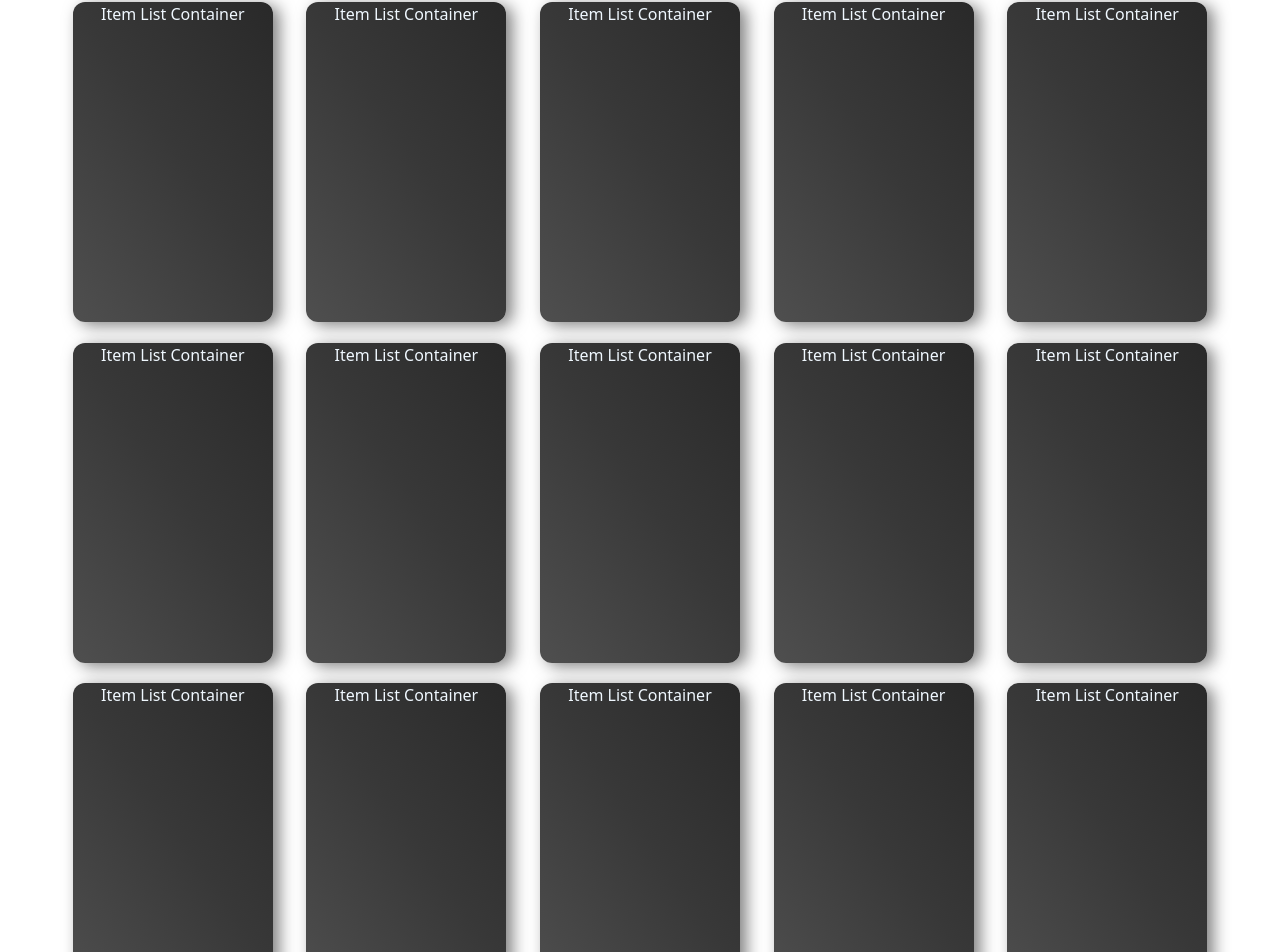
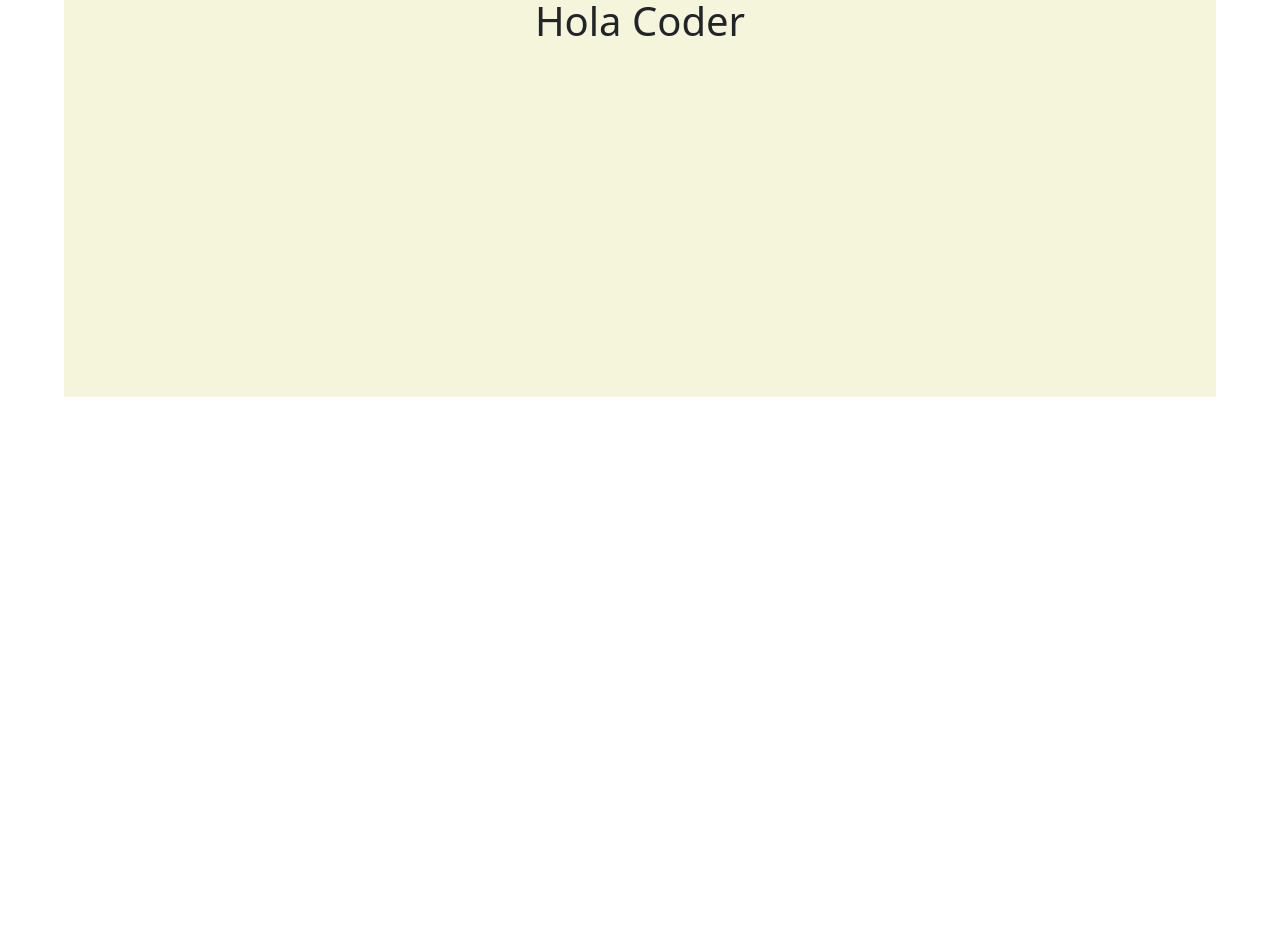
Before and after one commit to mswarlord/TresBastiones, a React (Create React App) app: page / in a window 1280 px wide. Shown: the part 91-1043 px from the top of the page. After the commit the page ends 800 px from the top, so only its background shows below. Built offline with nearby package versions, Linux system fonts and the light colour scheme.

Commit message:
Incorporación de Greetings a ItemListContainer

```diff
--- a/src/App.js
+++ b/src/App.js
@@ -7,32 +7,7 @@ function App() {
   return (
     <div>
       <BootstrapNavBar />
-      <listContainer className="ItemList">
-        <ItemListContainer />
-        <ItemListContainer />
-        <ItemListContainer />
-        <ItemListContainer />
-        <ItemListContainer />
-        <ItemListContainer />
-        <ItemListContainer />
-        <ItemListContainer />
-        <ItemListContainer />
-        <ItemListContainer />
-        <ItemListContainer />
-        <ItemListContainer />
-        <ItemListContainer />
-        <ItemListContainer />
-        <ItemListContainer />
-        <ItemListContainer />
-        <ItemListContainer />
-        <ItemListContainer />
-        <ItemListContainer />
-        <ItemListContainer />
-        <ItemListContainer />
-        <ItemListContainer />
-        <ItemListContainer />
-        <ItemListContainer />
-      </listContainer>
+      <ItemListContainer />
     </div>
   );
 }
--- a/src/Componentes/ItemListContainer/ItemListContainer.css
+++ b/src/Componentes/ItemListContainer/ItemListContainer.css
@@ -1,4 +1,4 @@
-.ItemList{
+.ItemListContainer{
     display: grid;
     grid-template-columns: repeat(auto-fit, minmax(200px, 1fr));
     gap: 1rem;
@@ -6,19 +6,7 @@
     padding: 0;
     text-align: center;
     width: 90%;
+    height: 50vh;
     margin: 2em auto auto auto;
+    background-color: beige;
 }
-
-.ItemListContainer{
-    background-color: blueviolet;
-    margin-top: 0.3em ;
-    background: linear-gradient(235deg, rgba(41,41,41,1) 0%, rgba(56,56,56,1) 47%, rgba(79,79,79,1) 100%);   width: 15em;
-    height: 20em;
-    width: 200px;
-    border-radius: 12px;
-    color: aliceblue;
-    position: relative;
-    transition: 0.3s;
-    border: 0px;
-    box-shadow: 0.4em 0.2em 1em #11111188;
-}
--- a/src/Componentes/ItemListContainer/index.jsx
+++ b/src/Componentes/ItemListContainer/index.jsx
@@ -1,10 +1,11 @@
 import React from 'react';
 import './ItemListContainer.css';
+import Title from '../Title';
 
 export const ItemListContainer = () => {
     return(
         <div className='ItemListContainer'>
-            Item List Container
+            <Title greeting='Coder' />
         </div>
     )
 }
--- /dev/null
+++ b/src/Componentes/Title/index.jsx
@@ -0,0 +1,9 @@
+import React from "react";
+
+export const Title = ({greeting}) => {
+    return(
+        <h1>Hola {greeting} </h1>
+    )
+}
+
+export default Title;
```
